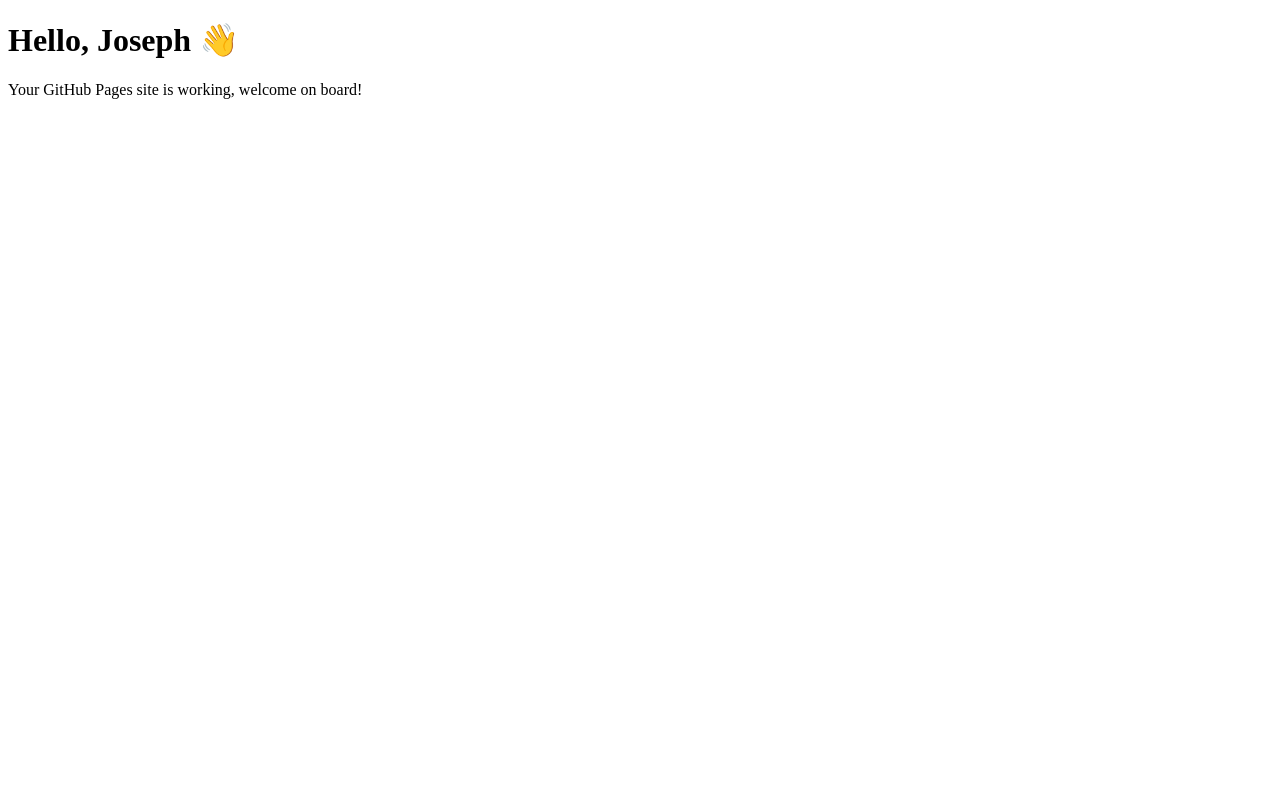
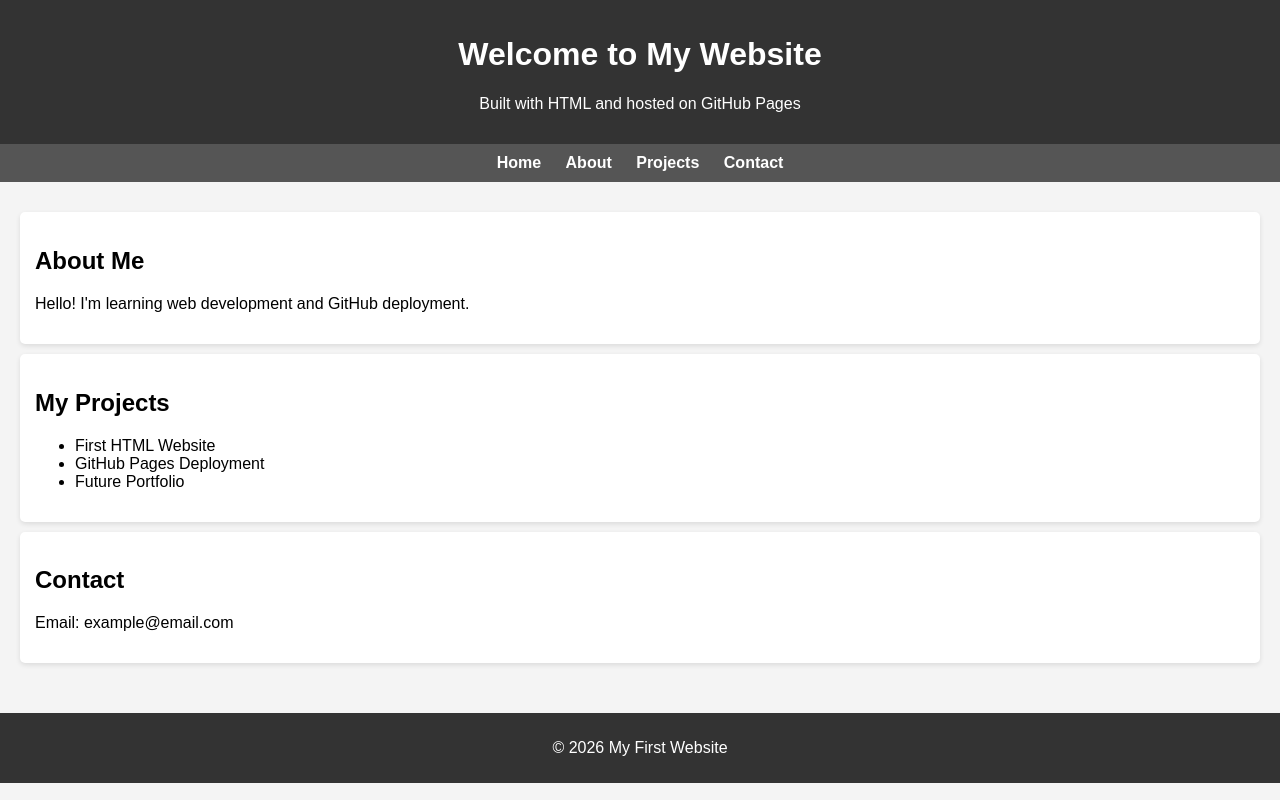
Before and after one commit to dejijo/my-first-project, a plain HTML site: page index.html in a window 1280 px wide. Drawn offline with Linux system fonts and the light colour scheme.

Commit message:
inited23

```diff
--- a/index.html
+++ b/index.html
@@ -3,10 +3,101 @@
 <head>
     <meta charset="UTF-8">
     <meta name="viewport" content="width=device-width, initial-scale=1.0">
-    <title>My First Site</title>
+    <title>My Portfolio</title>
+
+    <style>
+        body {
+            font-family: Arial, sans-serif;
+            margin: 0;
+            background-color: #f4f4f4;
+        }
+
+        header {
+            background-color: #333;
+            color: white;
+            padding: 15px;
+            text-align: center;
+        }
+
+        nav {
+            background: #555;
+            padding: 10px;
+            text-align: center;
+        }
+
+        nav a {
+            color: white;
+            margin: 0 10px;
+            text-decoration: none;
+            font-weight: bold;
+        }
+
+        nav a:hover {
+            color: #ffd700;
+        }
+
+        .container {
+            padding: 20px;
+        }
+
+        .card {
+            background: white;
+            padding: 15px;
+            margin: 10px 0;
+            border-radius: 5px;
+            box-shadow: 0 2px 5px rgba(0,0,0,0.1);
+        }
+
+        footer {
+            text-align: center;
+            padding: 10px;
+            background: #333;
+            color: white;
+            margin-top: 20px;
+        }
+    </style>
 </head>
+
 <body>
-    <h1>Hello, Joseph 👋</h1>
-    <p>Your GitHub Pages site is working, welcome on board!</p>
+
+<header>
+    <h1>Welcome to My Website</h1>
+    <p>Built with HTML and hosted on GitHub Pages</p>
+</header>
+
+<nav>
+    <a href="#">Home</a>
+    <a href="#">About</a>
+    <a href="#">Projects</a>
+    <a href="#">Contact</a>
+</nav>
+
+<div class="container">
+
+    <div class="card">
+        <h2>About Me</h2>
+        <p>Hello! I'm learning web development and GitHub deployment.</p>
+    </div>
+
+    <div class="card">
+        <h2>My Projects</h2>
+        <ul>
+            <li>First HTML Website</li>
+            <li>GitHub Pages Deployment</li>
+            <li>Future Portfolio</li>
+        </ul>
+    </div>
+
+    <div class="card">
+        <h2>Contact</h2>
+        <p>Email: example@email.com</p>
+    </div>
+
+</div>
+
+<footer>
+    <p>© 2026 My First Website</p>
+</footer>
+
 </body>
 </html>
```
